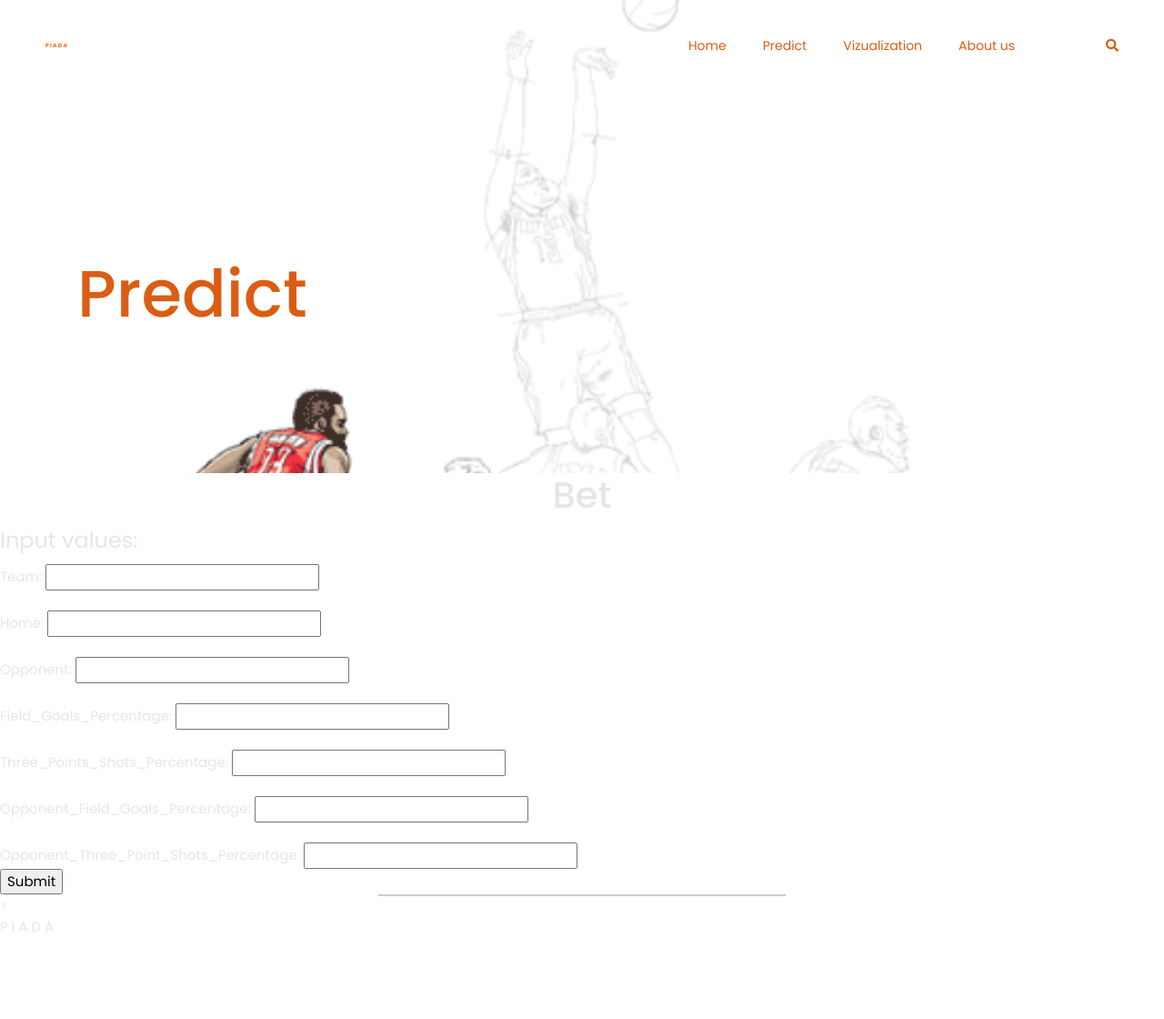
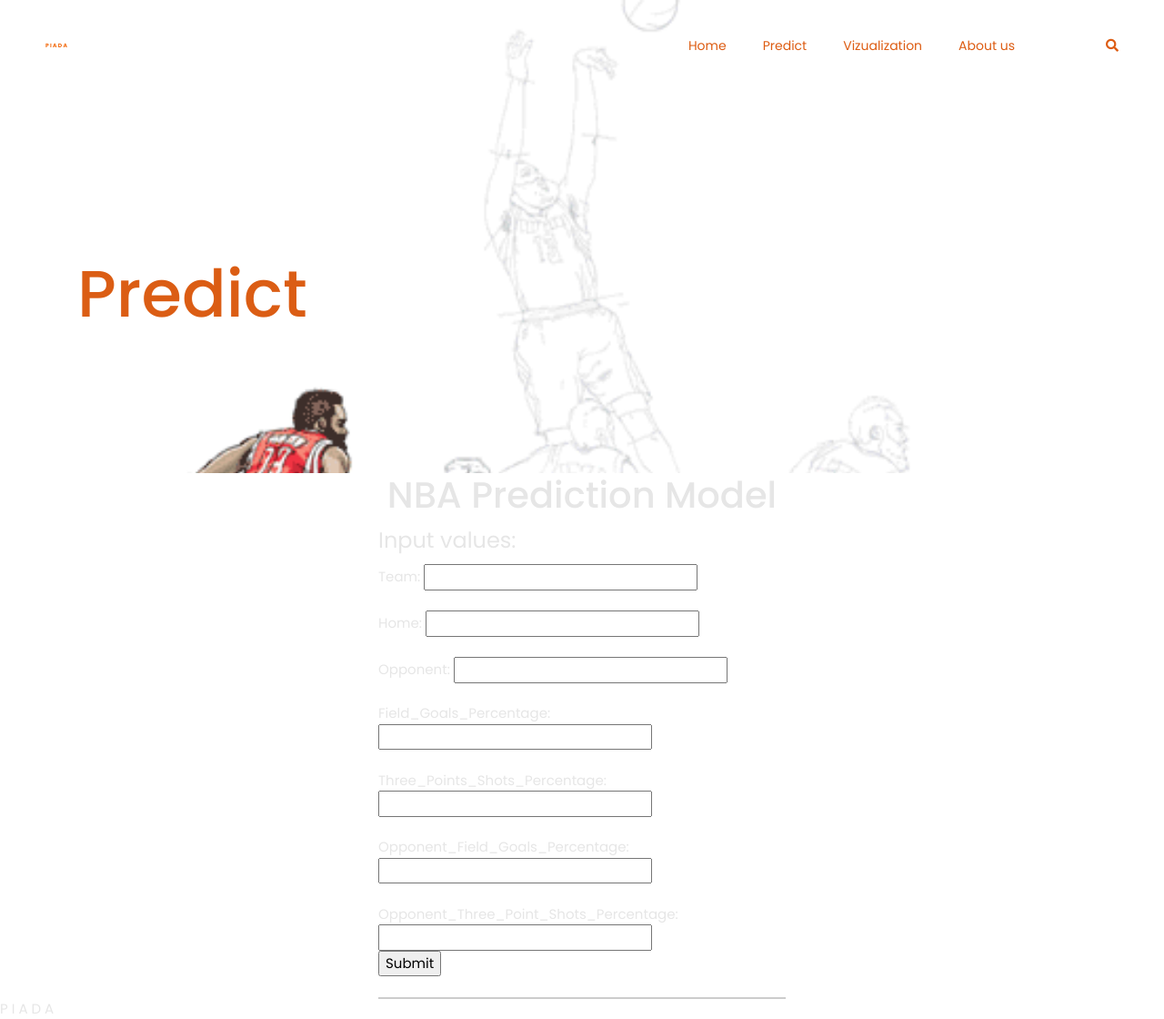
Before and after one commit to cindzzi/Project-3, a Flask app: page /predict in a window 1280 px wide. Shown: the whole page at 91% size. Before the commit the page ends 1024 px from the top, so only its background shows below. Run offline with Flask 2, Linux system fonts and the light colour scheme; parts of the project's set-up code (start-up, migrations or seed data) failed here and were passed over; some libraries are stand-ins or nearby versions.

Commit message:
updating html

```diff
--- a/templates/about-us.html
+++ b/templates/about-us.html
@@ -83,8 +83,10 @@
         </div><!-- .container -->
     </div><!-- .page-header -->
     <div class="hero text-center">
-        <h1>Bet</h1>
+        <h1>NBA Prediction Model</h1>
     </div>
+    <form action="{{ url_for('main') }}" method="POST">
+        <fieldset>
             <legend>Input values:</legend>
             Team:
             <input name="Team" type="number" required>
@@ -107,12 +109,10 @@
             <br>Opponent_Three_Point_Shots_Percentage:
             <input name="Opp.3PointShots." type="number" required>
             <br>
-                              <!-- <button id="myBtn" onclick=> Submit </button> -->
-                              <input type="Submit">
+            <input type="submit">
         </fieldset>
     </form>
     <br>
-
     <div class="result" align="center">
         {% if result %}
             {% for variable, value in original_input.items() %}
@@ -122,7 +122,8 @@
             <br> Predicted Result:
                 <p style="font-size:50px">{{ result }}</p>
         {% endif %}
-</div>>
+    </div>
+
 
     <footer class="footer">
         <span class="bottom">P I A D A</span>
```
Lines whose indentation alone changed are shown as unchanged.
